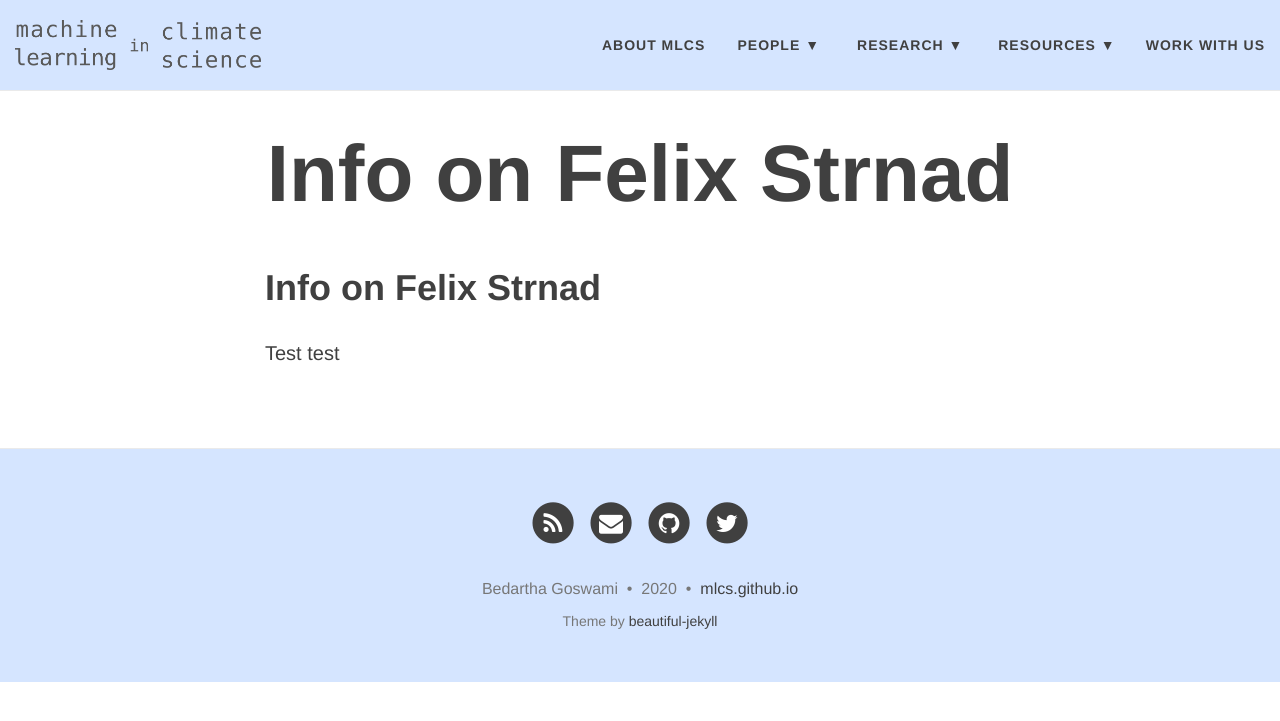
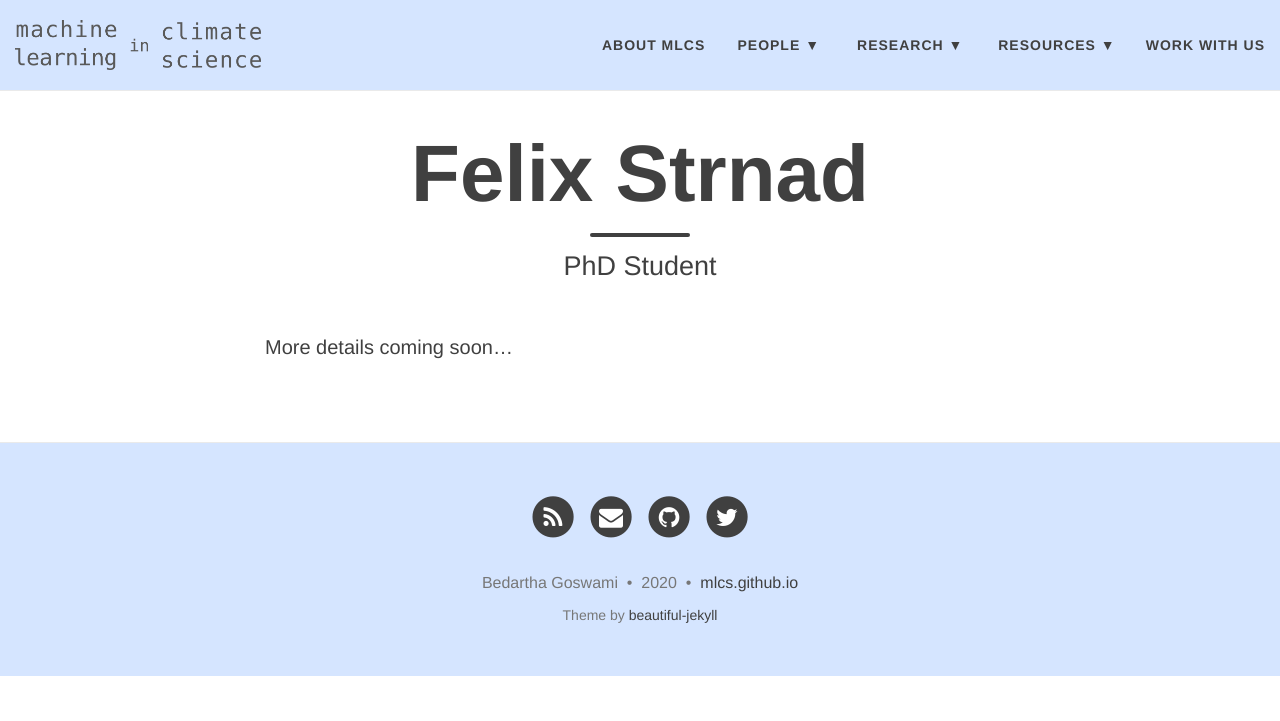
Before and after one commit to mlcs/mlcs.github.io, a Jekyll site: the page built from people/strnad.md, in a window 1280 px wide. Shown: the top 721 px of the page. Built offline with Jekyll 4.4.1, drawn with Linux system fonts in a browser that asks for light colours; nearby versions of some CDN libraries; our own code applies the rules of GitHub Pages for plain Markdown files.

Commit message:
update info to include placeholder for now

```diff
--- a/people/strnad.md
+++ b/people/strnad.md
@@ -1,3 +1,7 @@
-# Info on Felix Strnad
+---
+layout: page
+title: Felix Strnad
+subtitle: PhD Student
+---
 
-Test test
+More details coming soon...
```
Also changed, not shown: people/schloer.md (+6 -2 lines).
